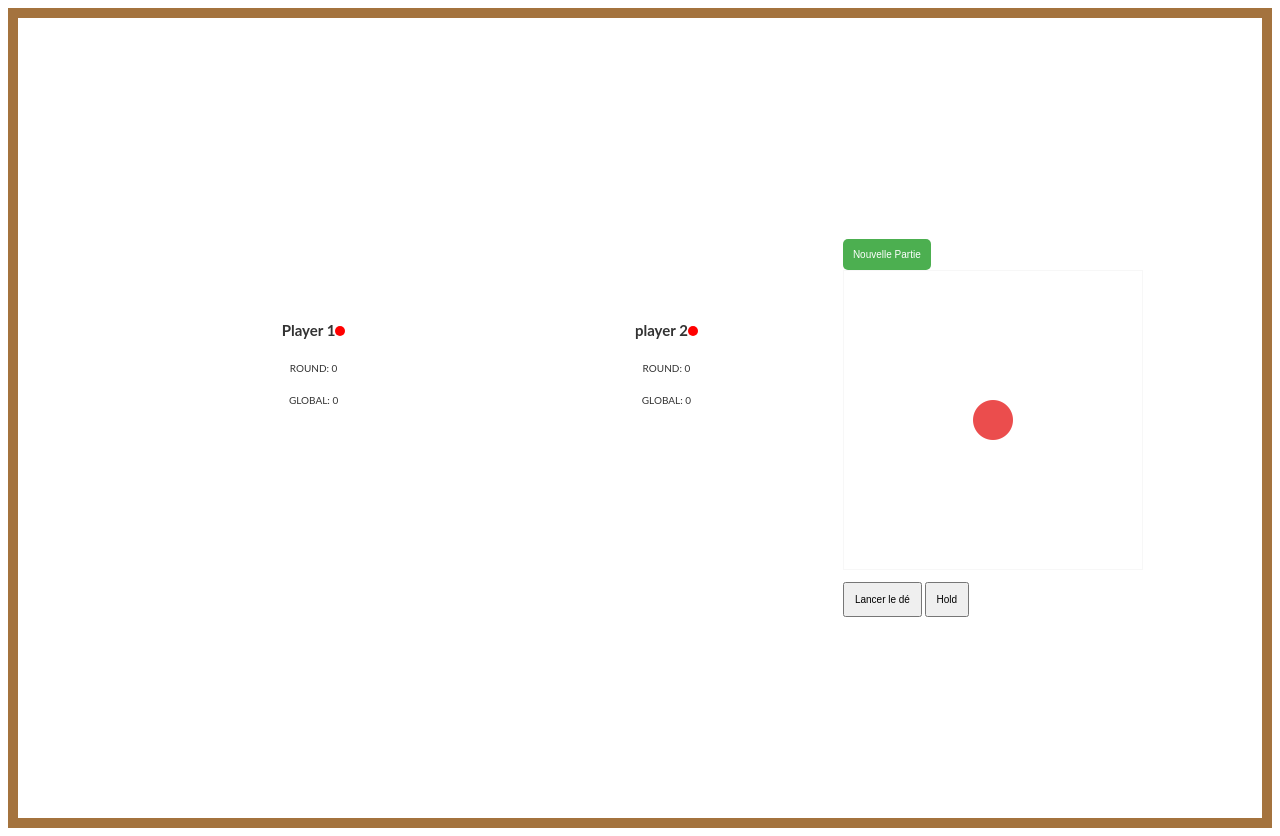
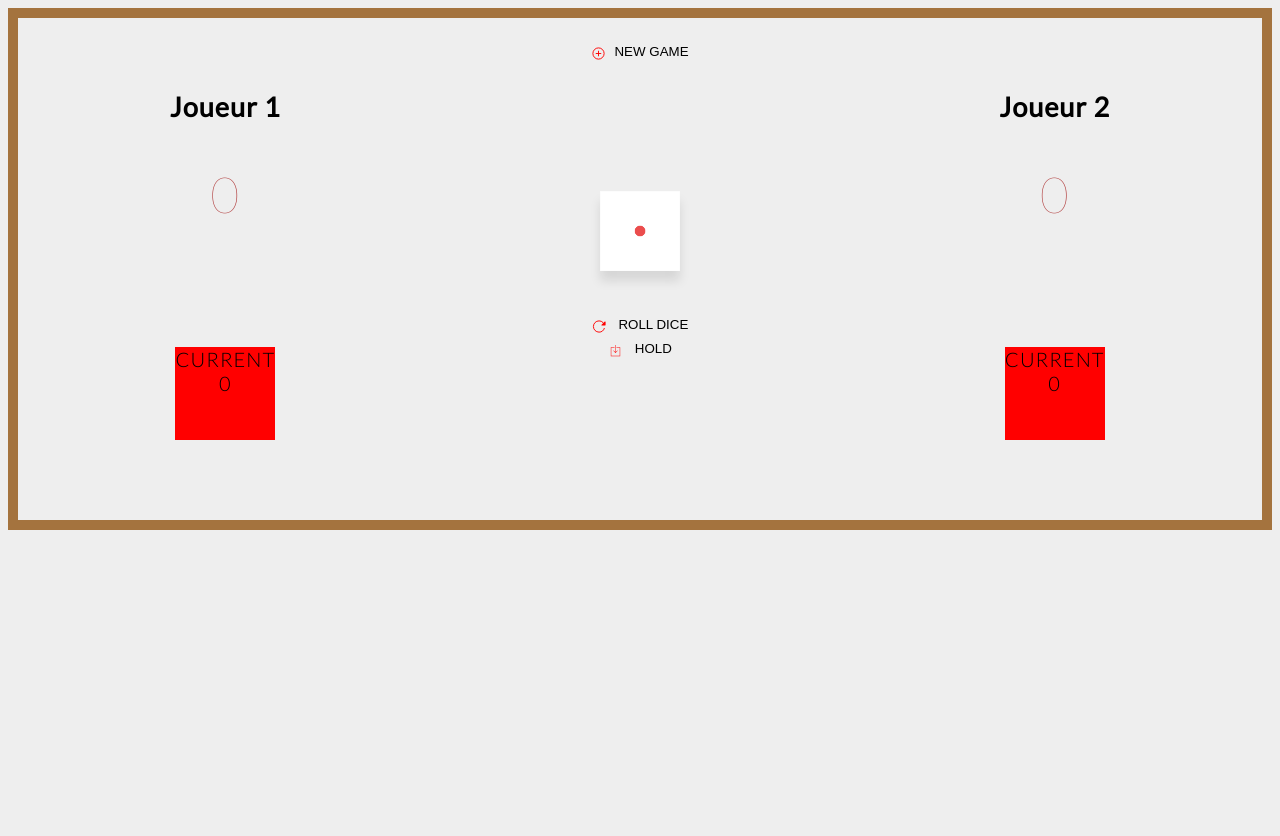
Before and after one commit to irchadi/-valuation-d-entra-nement---Dynamiser-vos-sites-web-avec-Javascript, a plain HTML site: page index.html in a window 1280 px wide. After the commit the page ends 800 px from the top, so only its background shows below. Drawn offline with Linux system fonts and the light colour scheme.

Commit message:
Finalisation globales des règles Javascript

```diff
--- a/index.html
+++ b/index.html
@@ -4,26 +4,28 @@
     <meta charset="UTF-8">
     <meta name="viewport" content="width=device-width, initial-scale=1.0">
     <title>Jeu de Dés à 2 Joueurs</title>
+    <link rel="preconnect" href="https://fonts.gstatic.com">
+    <link href="https://fonts.googleapis.com/css2?family=Lato:wght@100;300;400&display=swap" rel="stylesheet">
     <link rel="stylesheet" href="style.css">
 </head>
 <body>
     <main>
-        <div id="game-container">
+        <div class="wrapper">
             <div class="player" id="player1">
-              <h2>Player 1<span class="dot" id="dot1"></span></h2>
-              <p>ROUND: <span class="round-score" id="round-score-1">0</span></p>
-              <p>GLOBAL: <span class="total-score" id="total-score-1">0</span></p>
+                <h2>PLAYER 1<span class="dot" id="dot1"></span></h2>
+                <p style="color: rgb(176, 58, 58);"><span class="total-score" id="total-score-1">0</span></p>
+                <p class="round-score">CURRENT  <span id="round-score-1"><br>0</span></p>
+            </div>
+            <div class="player-buttons">
+                <button onclick="resetGame()" id="reset-button"><img class="icon" src="assets\dice\icons\add-circle-outline.svg" style="width: 15px;">NEW GAME</button>
+                <img id="dice" src="assets/dice/dice-1.png" alt="Dé">
+                <button onclick="playerAction('roll')"><img class="icon" src="assets\dice\icons\reload.svg" style="width: 15px;">  ROLL DICE</button>
+                <button onclick="playerAction('hold')"><img class="icon" src="assets\dice\icons\ios-download-outline.svg" style="width: 15px;">  HOLD</button>
             </div>
             <div class="player" id="player2">
-             <h2>player 2<span class="dot" id="dot2"></span></h2>
-             <p>ROUND: <span class="round-score" id="round-score-2">0</span></p>
-             <p>GLOBAL: <span class="total-score" id="total-score-2">0</span></p>
-            </div>
-            <div>
-             <button onclick="resetGame()" id="reset-button">Nouvelle Partie</button>
-             <img id="dice" src="assets/dice/dice-1.png" alt="Dé">
-             <button onclick="playerAction('roll')">Lancer le dé</button>
-             <button onclick="playerAction('hold')">Hold</button>
+             <h2>PLAYER 2<span class="dot" id="dot2"></span></h2>
+             <p style="color: rgb(176, 58, 58);"><span class="total-score" id="total-score-2">0</span></p>
+             <p class="round-score">CURRENT  <span id="round-score-2"><br>0</span></p>
             </div>
         </div>
     </main>
--- a/script.js
+++ b/script.js
@@ -14,8 +14,8 @@ function playerAction(action) {
 }
 
 function rollDice() {
+    if (gamePlaying) {
         const result = Math.floor(Math.random() * 6) + 1;
-
         const roundScoreElement = document.getElementById(`round-score-${currentPlayer}`);
         const diceImageElement = document.getElementById('dice');
 
@@ -37,6 +37,7 @@ function rollDice() {
             diceImageElement.classList.remove('rolling');
         }, 500); // 500ms est le même temps que la durée de la transition dans le CSS
     }
+}
 
 function hold() {
     totalScores[currentPlayer - 1] += currentRoundScore;
@@ -55,17 +56,12 @@ function switchPlayer() {
     currentRoundScore = 0;
     document.getElementById(`round-score-${currentPlayer}`).textContent = currentRoundScore;
 
-    // Supprimez le point rouge pour tous les joueurs
-    document.getElementById('dot1').style.display = 'none';
-    document.getElementById('dot2').style.display = 'none';
+    // Mettez à jour le joueur actif
+    currentPlayer = (currentPlayer === 1) ? 2 : 1;
 
-    // Mettez à jour le joueur actif et affichez le point rouge
-    currentPlayer = (currentPlayer === 1) ? 2 : 1;
-    document.getElementById(`dot${currentPlayer}`).style.display = 'inline-block';
-
-    // Basculez les classes actives pour les joueurs
-    document.getElementById(`player1`).classList.toggle('active');
-    document.getElementById(`player2`).classList.toggle('active');
+    // Mettez à jour l'affichage pour indiquer le joueur actif
+    document.getElementById(`dot1`).style.display = (currentPlayer === 1) ? 'inline-block' : 'none';
+    document.getElementById(`dot2`).style.display = (currentPlayer === 2) ? 'inline-block' : 'none';
 }
 
 function resetGame() {
@@ -91,10 +87,9 @@ function resetGame() {
     document.getElementById(`player2`).getElementsByTagName('h2')[0].textContent = 'Joueur 2';
 
     // Remettre en place le point rouge pour le premier joueur
-    document.getElementById('dot1').style.display = 'inline-block';
-    document.getElementById('dot2').style.display = 'none';
+    document.getElementById(`dot1`).style.display = 'inline-block';
+    document.getElementById(`dot2`).style.display = 'none';
+}
 
-    // Ajouter la classe "active" au premier joueur
-    document.getElementById(`player1`).classList.add('active');
-    document.getElementById(`player2`).classList.remove('active');
-}
+// Initialisation du jeu
+resetGame();
--- a/style.css
+++ b/style.css
@@ -5,48 +5,67 @@ html {
 
 /* BODY */
 body {
-    font-family: 'Lato', sans-serif;
-    font-weight: 400;
-    height: 100vh;
-    color: #333;
+    font-family: "Lato", sans-serif;
+    background-color: #eee;
     border: 10px solid #a4733e;
-    display: flex;
     align-items: center;
     justify-content: center;
+    overflow: hidden;
 }
 
-/* LAYOUT */
+.wrapper {
+    display: grid;
+    grid-template-columns: repeat(3, 1fr);
+  }
 
-
-#game-container {
-    display: flex;
-}
-
-.player {
-    flex: 50%;
-    padding: 9rem;
+.player,
+.player-buttons {
     display: flex;
     flex-direction: column;
     align-items: center;
-    transition: all 0.75s;
-  }
+}
+ h2 {
+    padding-top: 50px;
+ }
+
+
+p {
+    padding-bottom: 45px;
+}
+/*
+**************
+* Icons
+**************
+*/
+
+.icon {
+    width: 30px;
+    position: relative;
+    top: 5px;
+    padding-right: 8px;
+}
+
+.active {
+    box-shadow: 0px 0px 10px rgba(0, 0, 0, 0.5); /* Ombre légère */
+}
 
 button {
-    padding: 10px;
-    font-size: 1em;
-    margin-top: 10px;
-    cursor: pointer;
+    border-color: transparent;
+    background-color: #eee;
+}
+
+.button:hover {
+    color: burlywood;
+    font-size: larger;
+    transition-property: font-size;
+    transition-duration: 0.3s;
+    transition-delay: 0s;
+    transition-timing-function: ease;
 }
 
 #reset-button {
-    padding: 10px;
-    font-size: 1em;
+    padding-bottom: 100px;
     margin-top: 20px;
-    cursor: pointer;
-    background-color: #4CAF50;
-    color: white;
-    border: none;
-    border-radius: 5px;
 }
 
 .dot {
@@ -57,7 +76,41 @@ button {
     display: inline-block;
 }
 
-/* Animation */
+#dice {
+    max-width: 80px;
+    height: auto;
+    margin-bottom: 40px;
+    margin-top: 30px;
+    box-shadow: 0px 10px 10px rgba(0, 0, 0, 0.1);
+    transition: transform 0.5s ease-in-out;
+}
+
+/* PLAYER */
+
+.player {
+    font-weight: 300;
+    font-size: large;
+    letter-spacing: 1px;
+}
+
+/* Score*/
+.total-score {
+    font-weight: 200;
+    font-size: 50px;
+    margin: 0;
+    padding-bottom: 30px;
+}
+
+.round-score  {
+    font-size: 20px;
+    background-color: red;
+    width: 100px;
+    margin-top: 60px;
+    margin-bottom: 80px;
+    text-align: center;
+}
+
+
 /* Animation */
 @keyframes winnerAnimation {
     0% { transform: scale(1); }
@@ -65,10 +118,22 @@ button {
     100% { transform: scale(1); }
 }
 
-.winner {
+.winner h2 {
     animation: winnerAnimation 1s infinite;
 }
 
-#dice {
-    transition: transform 0.5s ease-in-out;
+/* Déclenchement de l'animation lors du changement de l'image du dé */
+
+
+/* Animation de lancement du dé */
+.rolling {
+    animation: rollDiceAnimation 0.5s;
 }
+
+@keyframes rollDiceAnimation {
+    0% { transform: rotate(0deg); }
+    25% { transform: rotate(180deg); }
+    50% { transform: rotate(360deg); }
+    75% { transform: rotate(540deg); }
+    100% { transform: rotate(720deg); }
+}
```
Also changed, not shown: assets/dice/icons/add-circle-outline.svg (added), assets/dice/icons/circle-fill.svg (added), assets/dice/icons/ios-download-outline.svg (added), assets/dice/icons/reload.svg (added). Lines whose indentation alone changed are shown as unchanged.
